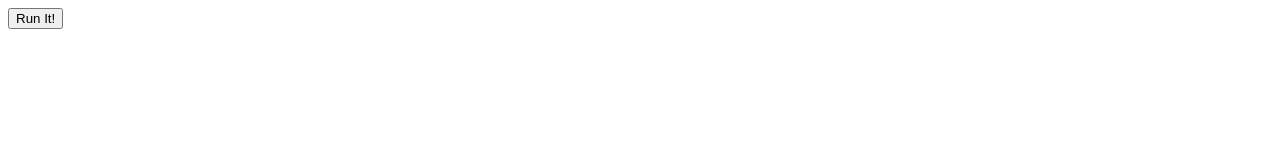
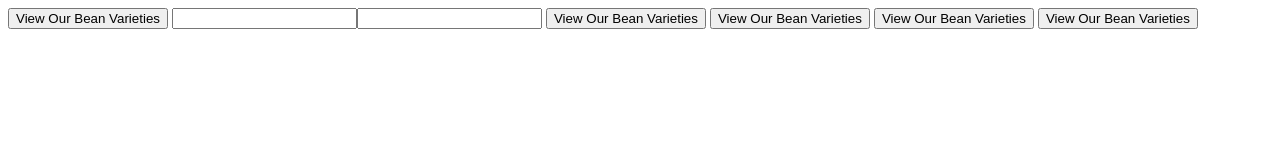
Before and after one commit to j0verton/CoffeeShop, a plain HTML site: page CoffeeShop/js-app/index.html in a window 1280 px wide. Drawn offline with Linux system fonts and the light colour scheme.

Commit message:
starting to mess with js-app

```diff
--- a/CoffeeShop/js-app/index.html
+++ b/CoffeeShop/js-app/index.html
@@ -6,7 +6,13 @@
 </head>
 
 <body>
-    <button id="run-button">Run It!</button>
+    <button id="allVariety-button">View Our Bean Varieties</button>
+    <input type="number" id="oneVariety-input"><input>
+    <button id="oneVariety-input">View Our Bean Varieties</button>
+    <button id="allVariety-button">View Our Bean Varieties</button>
+    <button id="allVariety-button">View Our Bean Varieties</button>
+    <button id="allVariety-button">View Our Bean Varieties</button>
+
     <script src="main.js"></script>
 </body>
 
--- a/CoffeeShop/js-app/main.js
+++ b/CoffeeShop/js-app/main.js
@@ -1,6 +1,6 @@
 const url = "https://localhost:5001/api/beanvariety/";
 
-const button = document.querySelector("#run-button");
+const button = document.querySelector("#allVariety-button");
 button.addEventListener("click", () => {
     getAllBeanVarieties()
         .then(beanVarieties => {
```
